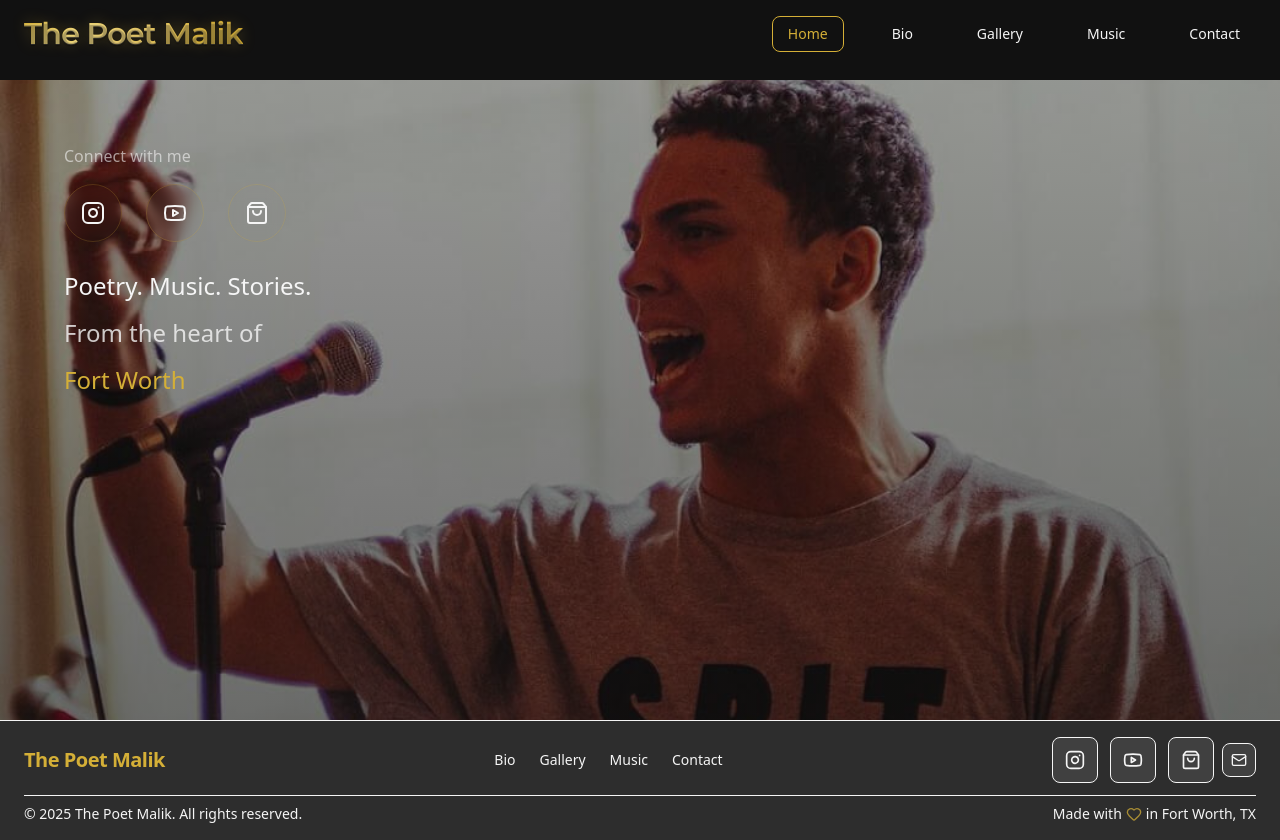
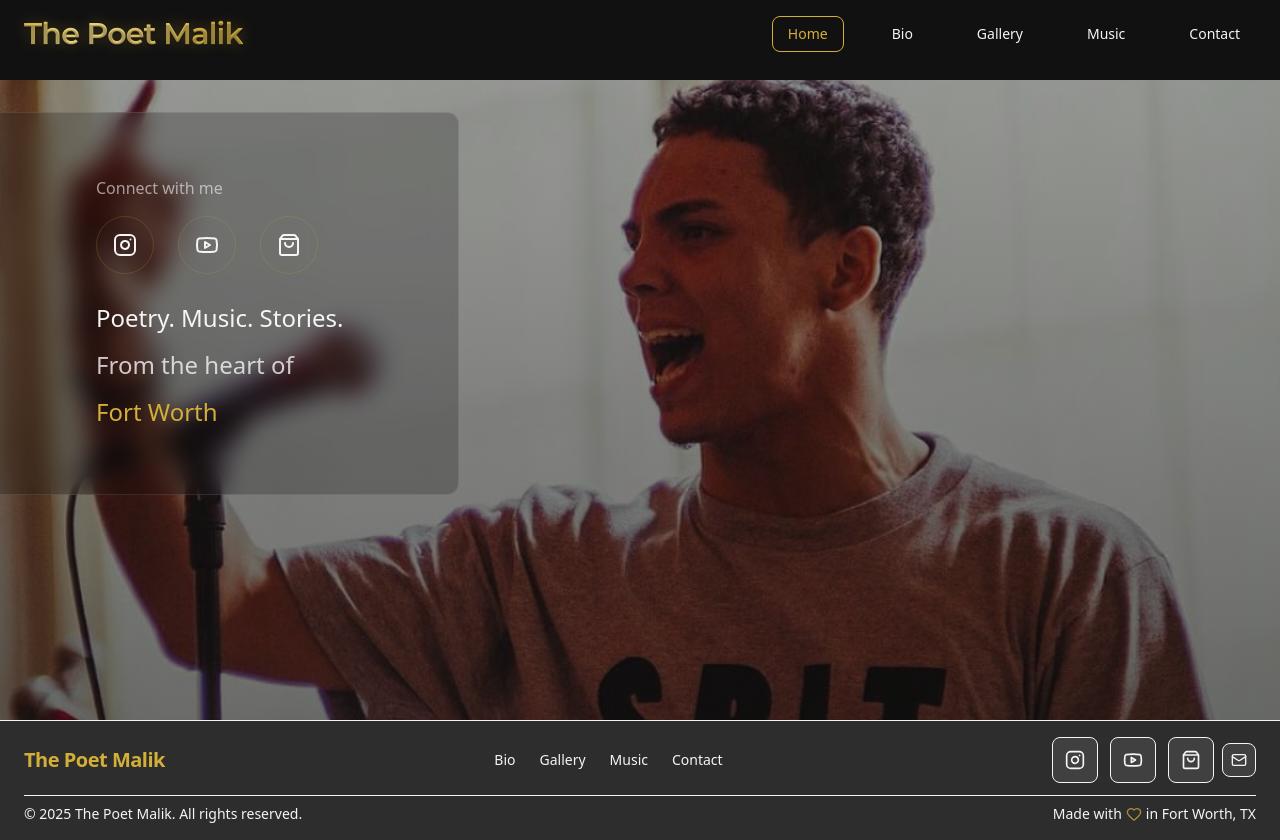
Before and after one commit to Aleem89/the_poet_malik, a Next.js app: page / in a window 1280 px wide. Built offline with nearby package versions, Linux system fonts and the light colour scheme.

Commit message:
blurred background container added

```diff
--- a/components/HomeContent.tsx
+++ b/components/HomeContent.tsx
@@ -6,11 +6,14 @@ import SocialLinks from "./SocialLinks";
 export default function HomeContent() {
   return (
     <div className="absolute left-0 top-8 md:top-12 lg:top-16 z-10 text-left pl-4 sm:pl-6 md:pl-12 lg:pl-16 w-full sm:w-2/3 md:w-1/2 lg:w-1/3 max-w-md sm:max-w-lg md:max-w-xl">
+      {/* Blurred backdrop patch */}
+      <div className="absolute inset-0 -m-4 sm:-m-6 md:-m-8 bg-black/20 backdrop-blur-md rounded-xl border border-white/10" />
+
       <motion.div
         initial={{ opacity: 0, y: 20 }}
         animate={{ opacity: 1, y: 0 }}
         transition={{ duration: 0.8, delay: 0.2 }}
-        className="space-y-4 sm:space-y-6"
+        className="relative space-y-4 sm:space-y-6 p-4 sm:p-6 md:p-8"
       >
         {/* Social Media Links - Moved to top */}
         <motion.div
```
